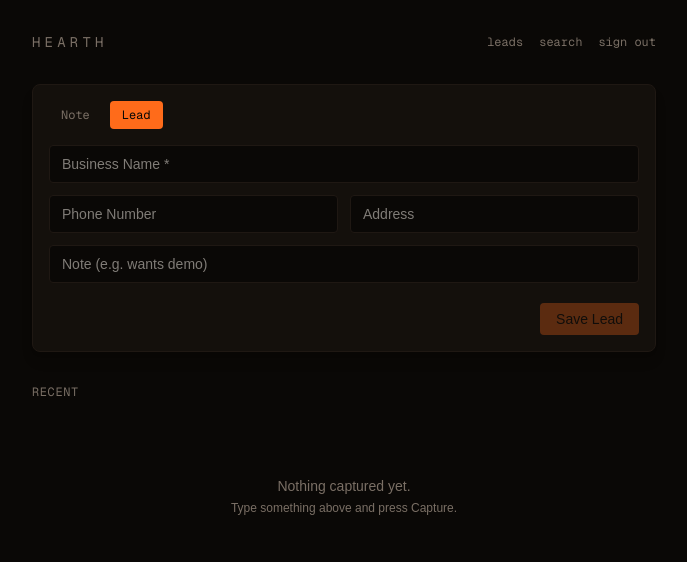
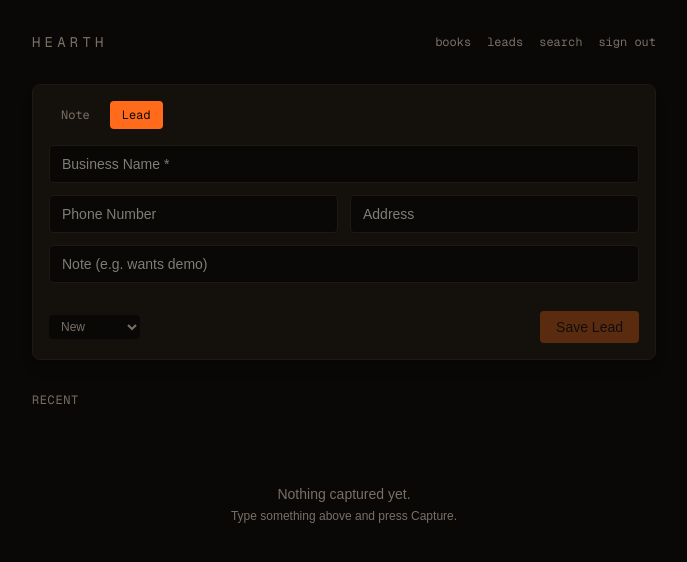
Before and after one commit to Hdhsjajahskek/hearth, a Next.js app: page / in a window 1280 px wide. Both pictures are taken after a click on the button "Lead". Shown: the top 562 px of the page, without its empty margins (296-983 px from the left). Built offline with nearby package versions, Linux system fonts and the light colour scheme; no server answers; the database is empty.

Commit message:
feat: leads system, toggle capture, and interactive status glow

```diff
--- a/src/app/leads/page.tsx
+++ b/src/app/leads/page.tsx
@@ -18,8 +18,18 @@ export default function LeadsPage() {
   useEffect(() => { refresh() }, [refresh])
 
   async function handleStatus(leadId: string, status: LeadData['status']) {
+    // Optimistic UI update
     setLeads((prev) => prev.map((l) => l.id === leadId ? { ...l, data: { ...l.data, status } } : l))
     await updateLeadStatus(leadId, status)
+  }
+
+  // Status color map for the glow effect
+  const statusColors: Record<LeadData['status'], string> = {
+    new: 'border-[#7A6F65] text-[#7A6F65] focus:ring-[#7A6F65] focus:border-[#7A6F65]',
+    contacted: 'border-[#8B4A2A] text-[#FFB347] focus:ring-[#FFB347] focus:border-[#FFB347]',
+    interested: 'border-[#FF6B1A] text-[#FF6B1A] focus:ring-[#FF6B1A] focus:border-[#FF6B1A]',
+    client: 'border-[#00E5FF] text-[#00E5FF] focus:ring-[#00E5FF] focus:border-[#00E5FF]',
+    dead: 'border-[#5a1c1c] text-[#ff4d4d] focus:ring-[#ff4d4d] focus:border-[#ff4d4d]',
   }
 
   return (
@@ -50,7 +60,7 @@ export default function LeadsPage() {
               <select
                 value={lead.data.status}
                 onChange={(e) => handleStatus(lead.id, e.target.value as LeadData['status'])}
-                className="bg-[#0A0806] text-xs text-[#F5EFE7] border border-[#1F1813] rounded px-2 py-1 outline-none"
+                className={`bg-[#0A0806] text-xs rounded px-2 py-1 outline-none transition-all duration-200 focus:ring-2 ring-opacity-50 shadow-[0_0_10px_rgba(0,0,0,0)] ${statusColors[lead.data.status]}`}
               >
                 <option value="new">New</option>
                 <option value="contacted">Contacted</option>
--- a/src/app/page.tsx
+++ b/src/app/page.tsx
@@ -37,6 +37,12 @@ export default function InboxPage() {
           </h1>
           <div className="flex items-center gap-4">
             <Link
+              href="/books"
+              className="text-xs text-[#7A6F65] hover:text-[#F5EFE7] transition-colors font-mono"
+            >
+              books
+            </Link>
+            <Link
               href="/leads"
               className="text-xs text-[#7A6F65] hover:text-[#F5EFE7] transition-colors font-mono"
             >
--- a/src/components/CaptureBox.tsx
+++ b/src/components/CaptureBox.tsx
@@ -47,18 +47,35 @@ export function CaptureBox({ onCaptured }: { onCaptured: () => void }) {
     onCaptured()
   }
 
+  // Status color map for the glow effect
+  const statusColors: Record<LeadData['status'], string> = {
+    new: 'border-[#7A6F65] text-[#7A6F65] focus:ring-[#7A6F65]',
+    contacted: 'border-[#8B4A2A] text-[#FFB347] focus:ring-[#FFB347]',
+    interested: 'border-[#FF6B1A] text-[#FF6B1A] focus:ring-[#FF6B1A]',
+    client: 'border-[#00E5FF] text-[#00E5FF] focus:ring-[#00E5FF]',
+    dead: 'border-[#5a1c1c] text-[#ff4d4d] focus:ring-[#ff4d4d]',
+  }
+
   return (
     <div className="border border-[#1F1813] rounded-lg bg-[#14100C] p-4 shadow-lg">
       <div className="flex gap-2 mb-4">
         <button
           onClick={() => setMode('note')}
-          className={`text-xs font-mono px-3 py-1.5 rounded transition-colors ${mode === 'note' ? 'bg-[#FF6B1A] text-[#0A0806]' : 'text-[#7A6F65] hover:text-[#F5EFE7]'}`}
+          className={`text-xs font-mono px-3 py-1.5 rounded transition-colors ${
+            mode === 'note'
+              ? 'bg-[#FF6B1A] text-[#0A0806]'
+              : 'text-[#7A6F65] hover:text-[#F5EFE7]'
+          }`}
         >
           Note
         </button>
         <button
           onClick={() => setMode('lead')}
-          className={`text-xs font-mono px-3 py-1.5 rounded transition-colors ${mode === 'lead' ? 'bg-[#FF6B1A] text-[#0A0806]' : 'text-[#7A6F65] hover:text-[#F5EFE7]'}`}
+          className={`text-xs font-mono px-3 py-1.5 rounded transition-colors ${
+            mode === 'lead'
+              ? 'bg-[#FF6B1A] text-[#0A0806]'
+              : 'text-[#7A6F65] hover:text-[#F5EFE7]'
+          }`}
         >
           Lead
         </button>
@@ -74,7 +91,11 @@ export function CaptureBox({ onCaptured }: { onCaptured: () => void }) {
             className="w-full bg-[#0A0806] text-[#F5EFE7] placeholder-[#7A6F65] text-sm border border-[#1F1813] rounded px-3 py-2 outline-none focus:border-[#8B4A2A]"
           />
           <div className="flex justify-end mt-2">
-            <button onClick={submitNote} disabled={!noteText.trim() || busy} className="bg-[#FF6B1A] text-[#0A0806] text-sm font-medium py-1.5 px-4 rounded disabled:opacity-30">
+            <button
+              onClick={submitNote}
+              disabled={!noteText.trim() || busy}
+              className="bg-[#FF6B1A] text-[#0A0806] text-sm font-medium py-1.5 px-4 rounded disabled:opacity-30 transition-colors hover:bg-[#FFB347]"
+            >
               Save Note
             </button>
           </div>
@@ -88,8 +109,9 @@ export function CaptureBox({ onCaptured }: { onCaptured: () => void }) {
             onChange={(e) => setLeadName(e.target.value)}
             className="w-full bg-[#0A0806] text-[#F5EFE7] text-sm border border-[#1F1813] rounded px-3 py-2 outline-none focus:border-[#8B4A2A]"
           />
+
           <div className="grid grid-cols-1 md:grid-cols-2 gap-3">
-             <input
+            <input
               type="tel"
               placeholder="Phone Number"
               value={leadPhone}
@@ -104,6 +126,7 @@ export function CaptureBox({ onCaptured }: { onCaptured: () => void }) {
               className="w-full bg-[#0A0806] text-[#F5EFE7] text-sm border border-[#1F1813] rounded px-3 py-2 outline-none focus:border-[#8B4A2A]"
             />
           </div>
+
           <input
             type="text"
             placeholder="Note (e.g. wants demo)"
@@ -111,12 +134,31 @@ export function CaptureBox({ onCaptured }: { onCaptured: () => void }) {
             onChange={(e) => setLeadNote(e.target.value)}
             className="w-full bg-[#0A0806] text-[#F5EFE7] text-sm border border-[#1F1813] rounded px-3 py-2 outline-none focus:border-[#8B4A2A]"
           />
-          <div className="flex justify-between items-center mt-2">
-            <span className="text-xs text-[#8B4A2A]">{error}</span>
-            <button onClick={submitLead} disabled={!leadName.trim() || busy} className="bg-[#FF6B1A] text-[#0A0806] text-sm font-medium py-1.5 px-4 rounded disabled:opacity-30">
-              Save Lead
-            </button>
+
+          <div className="flex items-center gap-3 mt-4">
+            <select
+              value={leadStatus}
+              onChange={(e) => setLeadStatus(e.target.value as LeadData['status'])}
+              className={`bg-[#0A0806] text-xs rounded px-2 py-1 outline-none transition-all duration-200 focus:ring-2 ring-opacity-50 ${statusColors[leadStatus]}`}
+            >
+              <option value="new">New</option>
+              <option value="contacted">Contacted</option>
+              <option value="interested">Interested</option>
+              <option value="client">Client</option>
+              <option value="dead">Dead</option>
+            </select>
+
+            <div className="flex-1 flex justify-end">
+              <button
+                onClick={submitLead}
+                disabled={!leadName.trim() || busy}
+                className="bg-[#FF6B1A] text-[#0A0806] text-sm font-medium py-1.5 px-4 rounded disabled:opacity-30 transition-colors hover:bg-[#FFB347]"
+              >
+                Save Lead
+              </button>
+            </div>
           </div>
+          {error && <p className="text-xs text-[#8B4A2A] text-right mt-1">{error}</p>}
         </div>
       )}
     </div>
```
